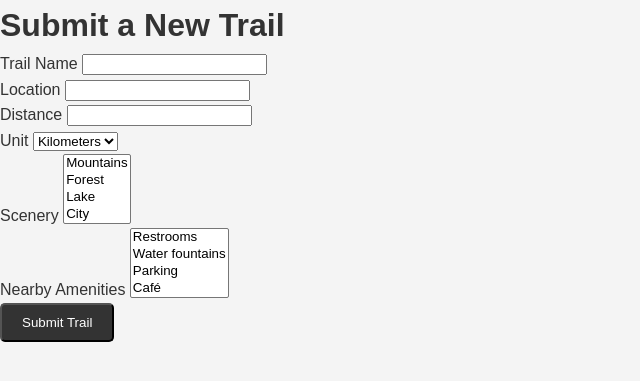
After one commit to SaagarBijhotre/Projects, a Flask app: page /add-trail in a window 1280 px wide. The commit adds this page. Shown: the top 381 px of the page, without its empty margins (0-640 px from the left). Run offline with Flask 3, Linux system fonts and the light colour scheme; the visitor is signed in with stand-in values (Sample User, id 1); some libraries are stand-ins or nearby versions.

Commit message:
Implemented Leaflet.js for map visualization. Added more parameters for the trail database. Fixed login and signup issues.

```diff
--- a/Trails/app/forms.py
+++ b/Trails/app/forms.py
@@ -1,7 +1,22 @@
-# app/forms.py
 from flask_wtf import FlaskForm
-from wtforms import StringField, PasswordField, BooleanField, SubmitField
+from wtforms import StringField, PasswordField, BooleanField, SubmitField, SelectMultipleField, FloatField, SelectField
 from wtforms.validators import DataRequired, Email, EqualTo
+
+# Choices for scenery and nearby amenities
+SCENERY_CHOICES = [
+    ('forest', 'Forest'),
+    ('lake', 'Lake'),
+    ('mountain', 'Mountain'),
+    ('urban', 'Urban'),
+    ('river', 'River'),
+]
+
+AMENITIES_CHOICES = [
+    ('restrooms', 'Restrooms'),
+    ('water_stations', 'Water Stations'),
+    ('parking', 'Parking'),
+    ('benches', 'Benches'),
+]
 
 class RegistrationForm(FlaskForm):
     username = StringField('Username', validators=[DataRequired()])
@@ -15,3 +30,12 @@ class LoginForm(FlaskForm):
     password = PasswordField('Password', validators=[DataRequired()])
     remember = BooleanField('Remember Me')
     submit = SubmitField('Login')
+
+class TrailSubmissionForm(FlaskForm):
+    name = StringField('Trail Name', validators=[DataRequired()])
+    location = StringField('Location', validators=[DataRequired()])
+    distance = FloatField('Distance', validators=[DataRequired()])
+    distance_unit = SelectField('Unit', choices=[('km', 'Kilometers'), ('miles', 'Miles')], validators=[DataRequired()])
+    scenery = SelectMultipleField('Scenery', choices=[('mountains', 'Mountains'), ('forest', 'Forest'), ('lake', 'Lake'), ('city', 'City')])
+    amenities = SelectMultipleField('Nearby Amenities', choices=[('restrooms', 'Restrooms'), ('water', 'Water fountains'), ('parking', 'Parking'), ('cafe', 'Café')])
+    submit = SubmitField('Submit Trail')
--- a/Trails/app/routes.py
+++ b/Trails/app/routes.py
@@ -1,7 +1,7 @@
 from flask import Blueprint, render_template, redirect, url_for, flash, request, jsonify
 from flask_login import login_user, current_user, logout_user, login_required
-from app.models import User
-from app.forms import RegistrationForm, LoginForm
+from app.models import User, Trail  # Import the Trail model
+from app.forms import RegistrationForm, LoginForm, TrailSubmissionForm  # Import the TrailForm
 from app import db, bcrypt
 
 # Create a blueprint for the routes
@@ -29,32 +29,22 @@ def signup():
 
     return render_template('signup.html', form=form)
 
-# Login Route with Debugging
+# Login Route
 @main_routes.route('/login', methods=['GET', 'POST'])
 def login():
     if current_user.is_authenticated:
         return redirect(url_for('main.home'))
 
     form = LoginForm()
-
-    # Debugging statements to trace the login flow
     if form.validate_on_submit():
-        print("Form validated successfully.")
         user = User.query.filter_by(email=form.email.data).first()
-        print(f"User found: {user}")
-
         if user and bcrypt.check_password_hash(user.password, form.password.data):
-            print("Password matched.")
             login_user(user, remember=form.remember.data)
+            print(f"Logged in as :{current_user}")
             flash('Login successful!', 'success')
             return redirect(url_for('main.home'))
         else:
             flash('Login failed. Please check your email and password.', 'danger')
-            print("Login failed. Incorrect credentials.")
-
-    # Print form errors if there are any
-    if form.errors:
-        print(f"Form errors: {form.errors}")
 
     return render_template('login.html', form=form)
 
@@ -72,19 +62,81 @@ def logout():
 def profile():
     return render_template('profile.html')  # Render profile page
 
-# Trails Route
+# Route to add a new trail
+@main_routes.route('/add-trail', methods=['GET', 'POST'])
+@login_required  # Only logged-in users can add trails
+def add_trail():
+    form = TrailSubmissionForm()
+    if form.validate_on_submit():
+        # Convert distance to kilometers if the unit is miles
+        distance = form.distance.data
+        if form.distance_unit.data == 'miles':
+            distance *= 1.60934  # Convert miles to kilometers
+
+        # Save trail to the database
+        new_trail = Trail(
+            name=form.name.data,
+            location=form.location.data,
+            distance=distance,  # Stored in kilometers
+            scenery=form.scenery.data,
+            amenities=form.amenities.data
+        )
+        db.session.add(new_trail)
+        db.session.commit()
+        flash('Trail submitted successfully!', 'success')
+        return redirect(url_for('main.trails'))
+
+    return render_template('submit_trail.html', form=form)
+
+# Trails Route to display all trails
 @main_routes.route('/trails')
 def trails():
-    return render_template('trails.html')  # Render trails page
+    trails = Trail.query.all()  # Fetch all trails from the database
+    return render_template('trails.html', trails=trails)  # Render trails page with all trails
 
-# Route to search for trails (placeholder)
-@main_routes.route('/search', methods=['GET'])
+# Route to search for trails based on scenery and amenities
+@main_routes.route('/search-trails', methods=['GET'])
 def search_trails():
-    query = request.args.get('query', '').lower()
-    results = [
-        {'name': 'Sunny Trail', 'difficulty': 'Easy'},
-        {'name': 'Mountain Path', 'difficulty': 'Moderate'},
-        {'name': 'Forest Walk', 'difficulty': 'Hard'}
-    ]
-    matching_results = [trail for trail in results if query in trail['name'].lower()]
-    return jsonify(matching_results)
+    scenery_query = request.args.get('scenery', '').lower()
+    amenities_query = request.args.get('amenities', '').lower()
+
+    # Filter trails based on scenery and amenities
+    filtered_trails = Trail.query.filter(
+        Trail.scenery.contains(scenery_query),
+        Trail.amenities.contains(amenities_query)
+    ).all()
+
+    return jsonify([{
+        'name': trail.name,
+        'location': trail.location,
+        'distance': trail.distance,
+        'scenery': trail.scenery,
+        'amenities': trail.amenities
+    } for trail in filtered_trails])
+
+# Route to submit a new trail
+@main_routes.route('/submit-trail', methods=['GET', 'POST'])
+@login_required
+def submit_trail():
+    form = TrailSubmissionForm()
+    if form.validate_on_submit():
+        # Convert distance to kilometers if necessary
+        distance_km = form.distance.data
+        if form.distance_unit.data == 'miles':
+            distance_km = form.distance.data * 1.60934  # Convert miles to kilometers
+
+        # Create a new trail object
+        new_trail = Trail(
+            name=form.name.data,
+            location=form.location.data,
+            distance=distance_km,
+            scenery=form.scenery.data,
+            amenities=form.amenities.data,
+            creator=current_user
+        )
+        db.session.add(new_trail)
+        db.session.commit()
+        flash('Trail submitted successfully!', 'success')
+        return redirect(url_for('main.trails'))
+
+    return render_template('submit_trail.html', form=form)
--- a/Trails/create_db.py
+++ b/Trails/create_db.py
@@ -4,5 +4,6 @@ from app import create_app, db
 app = create_app()
 
 with app.app_context():
+    db.drop_all()
     db.create_all()
     print("Database tables created!")
--- /dev/null
+++ b/Trails/templates/submit_trail.html
@@ -0,0 +1,41 @@
+<!DOCTYPE html>
+<html lang="en">
+<head>
+    <meta charset="UTF-8">
+    <title>Submit a Trail</title>
+    <link rel="stylesheet" href="{{ url_for('static', filename='trails.css') }}">
+</head>
+<body>
+    <h1>Submit a New Trail</h1>
+    <form method="POST">
+        {{ form.hidden_tag() }}
+        <div>
+            <label for="name">{{ form.name.label }}</label>
+            {{ form.name(class="form-control") }}
+        </div>
+        <div>
+            <label for="location">{{ form.location.label }}</label>
+            {{ form.location(class="form-control") }}
+        </div>
+        <div>
+            <label for="distance">{{ form.distance.label }}</label>
+            {{ form.distance(class="form-control") }}
+        </div>
+        <div>
+            <label for="distance_unit">{{ form.distance_unit.label }}</label>
+            {{ form.distance_unit(class="form-control") }}
+        </div>
+        <div>
+            <label for="scenery">{{ form.scenery.label }}</label>
+            {{ form.scenery(class="form-control") }}
+        </div>
+        <div>
+            <label for="amenities">{{ form.amenities.label }}</label>
+            {{ form.amenities(class="form-control") }}
+        </div>
+        <div>
+            {{ form.submit(class="btn btn-primary") }}
+        </div>
+    </form>
+</body>
+</html>
```
Also changed, not shown: Trails/app/models.py (+17 -1 lines), Trails/query_users.py (added, +13 -0 lines), Trails/static/scripts.js (+45 -38 lines), Trails/templates/trails.html (+84 -2 lines), Trails/instance/site.db.
